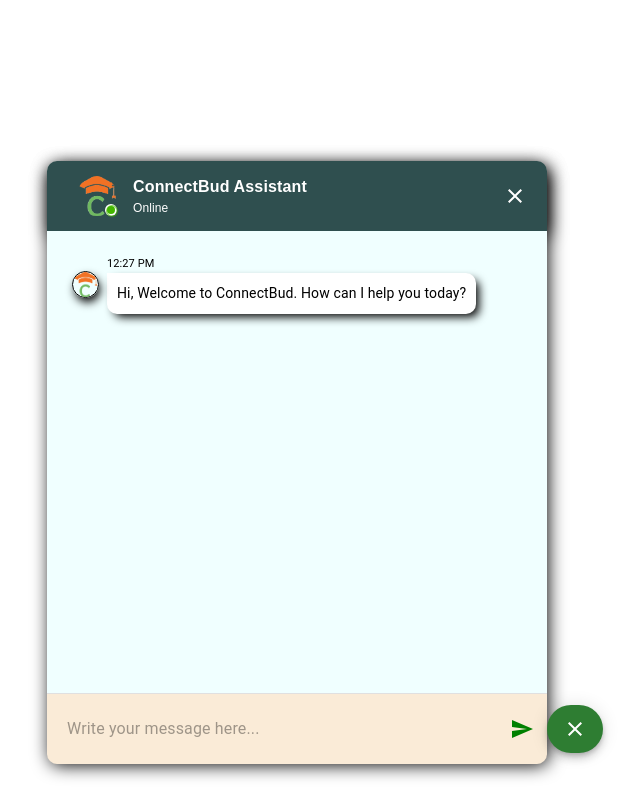
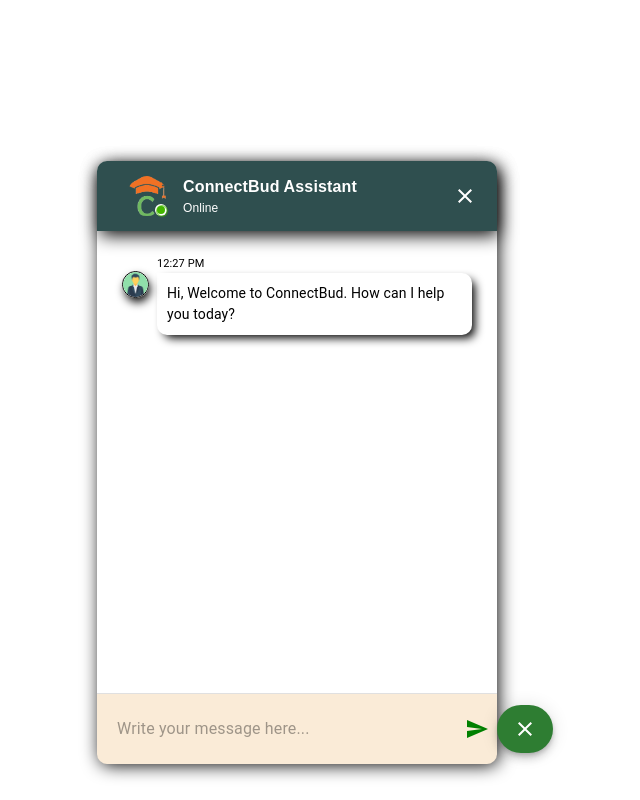
Before and after one commit to s-maity-17/chatbot-frontend, a React (Vite) app: page / in a window 1280 px wide. Both pictures are taken after a click on the button "CHAT WITH US". Shown: the whole page, without its empty margins (315-955 px from the left). Built offline with nearby package versions, Linux system fonts and the light colour scheme.

Commit message:
design changes

```diff
--- a/src/components/chatbot/Chatbot.css
+++ b/src/components/chatbot/Chatbot.css
@@ -1,5 +1,5 @@
 .chatbot-container {
-  width: 500px;
+  width: 400px;
   height: 600px;
   /* background-color: aliceblue; */
   -webkit-box-shadow: 2px 5px 18px -1px rgba(0, 0, 0, 1);
@@ -42,7 +42,7 @@
 .chat-body{
     width: 100%;
     height: 77%;
-    background-color: azure;
+    /* background-color: azure; */
     overflow-y: auto;
     overflow-x: hidden;
 
--- a/src/components/chatbot/Chatbot.jsx
+++ b/src/components/chatbot/Chatbot.jsx
@@ -13,6 +13,7 @@
 import SendIcon from "@mui/icons-material/Send";
 import "./Chatbot.css";
 import ConnectBud from "../../assets/ConnectBud.png";
+import BotIcon from "../../assets/BotIcon.png";
 import dataset from "../../dataset.json";
 import axios from "axios";
 import moment from "moment";
@@ -182,7 +183,7 @@
               >
                 {!msg.user ? (
                   <Avatar
-                    src={ConnectBud}
+                    src={BotIcon}
                     sx={{
                       height: 25,
                       width: 25,
```
Also changed, not shown: src/assets/BotIcon.png (added).
